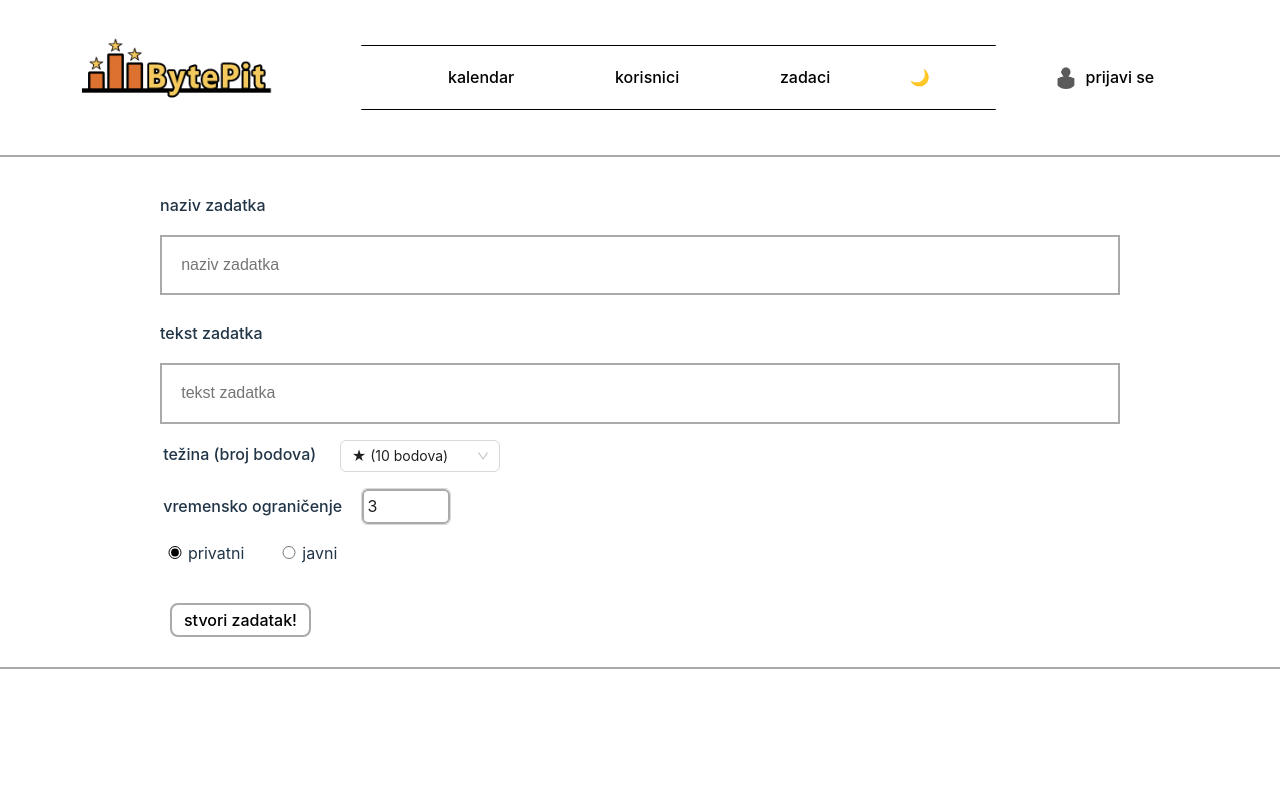
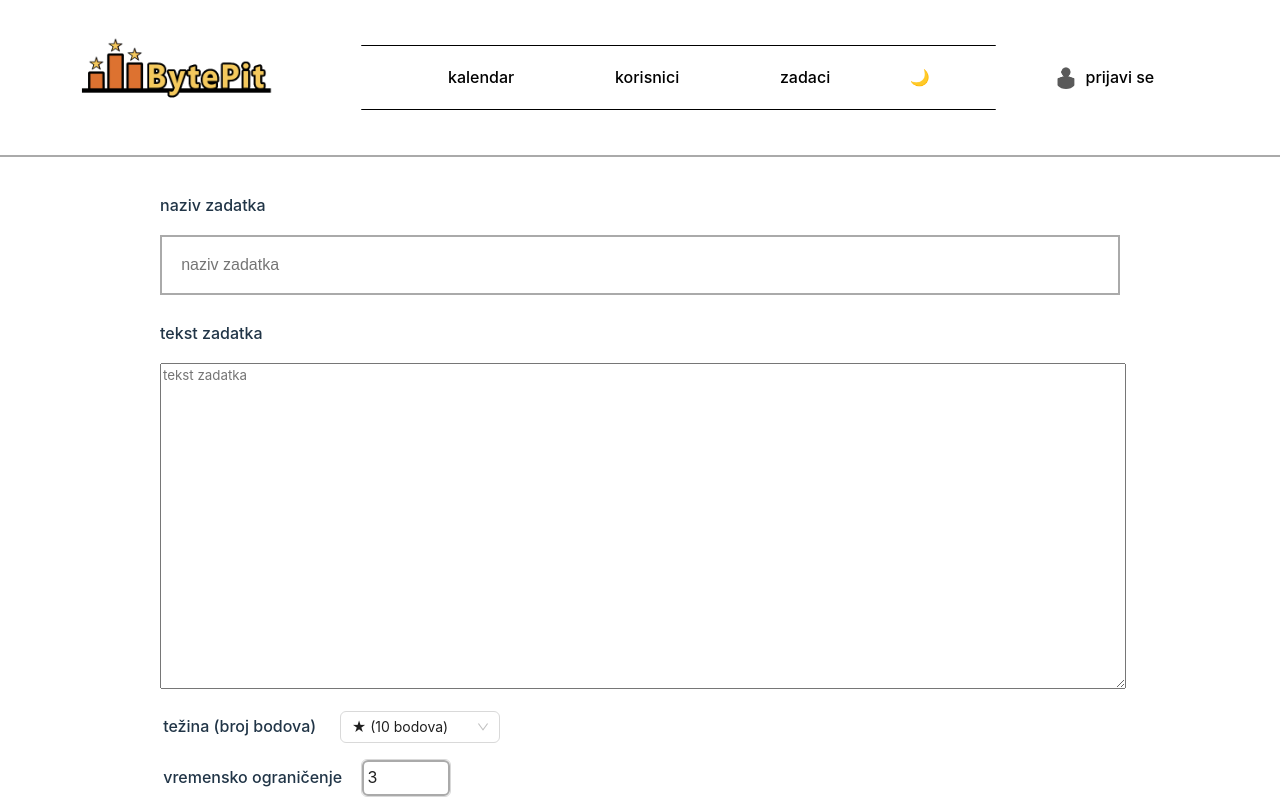
Before and after one commit to mh53837/Looney-Codes, a React (Vite) app in the folder IzvorniKod/frontend/BytePitFE/: page /problems/new in a window 1280 px wide. Shown: the top 800 px of the page. Built offline with nearby package versions, Linux system fonts and the light colour scheme.

Commit message:
povecan text area za upis novog zadatka

```diff
--- a/IzvorniKod/frontend/BytePitFE/src/components/Problems/NewProblem.tsx
+++ b/IzvorniKod/frontend/BytePitFE/src/components/Problems/NewProblem.tsx
@@ -63,7 +63,7 @@ const NewProblem: React.FC<NewProbProps> = ({handleOk}) => {
 
       };
 
-    function onChange(event: ChangeEvent<HTMLInputElement>) {
+    function onChange(event: ChangeEvent<HTMLTextAreaElement | HTMLInputElement>) {
         const { name, value } = event.target;
         setProblemForm((oldForm) => ({ ...oldForm, [name]: value }));
     }
@@ -159,7 +159,7 @@ const NewProblem: React.FC<NewProbProps> = ({handleOk}) => {
                     </div>
                     <div className="FormRow">
                         <label>tekst zadatka</label>
-                        <input className= "tekstZadatka" name="tekstZadatka" placeholder='tekst zadatka' onChange={onChange} value={problemForm.tekstZadatka} />
+                        <textarea className= "tekstZadatka" name="tekstZadatka" placeholder='tekst zadatka' onChange={onChange} value={problemForm.tekstZadatka} />
                     </div>
                     <div className="FormRow" id="brBodova">
                         <label>težina (broj bodova) </label>
--- a/IzvorniKod/frontend/BytePitFE/src/styles/NewProblem.css
+++ b/IzvorniKod/frontend/BytePitFE/src/styles/NewProblem.css
@@ -59,8 +59,12 @@
 }
 
 .tekstZadatka{
-    height: auto;
-    min-height: auto;
+    font-family: Inter, system-ui, Avenir, Helvetica, Arial, sans-serif;
+    line-height: 1.5;
+    font-weight: 400;
+    height: 20rem;
+    width: 100%;
+    white-space: pre;
 }
 
 .NewProblem button{
--- a/IzvorniKod/frontend/BytePitFE/src/styles/ProblemPage.css
+++ b/IzvorniKod/frontend/BytePitFE/src/styles/ProblemPage.css
@@ -12,6 +12,7 @@
 
 .problem-description {
 	text-align: justify;
+  white-space: pre;
 }
 
 .test-results {
```
Also changed, not shown: 1 other file (tests, documents, lock files or other folders).
